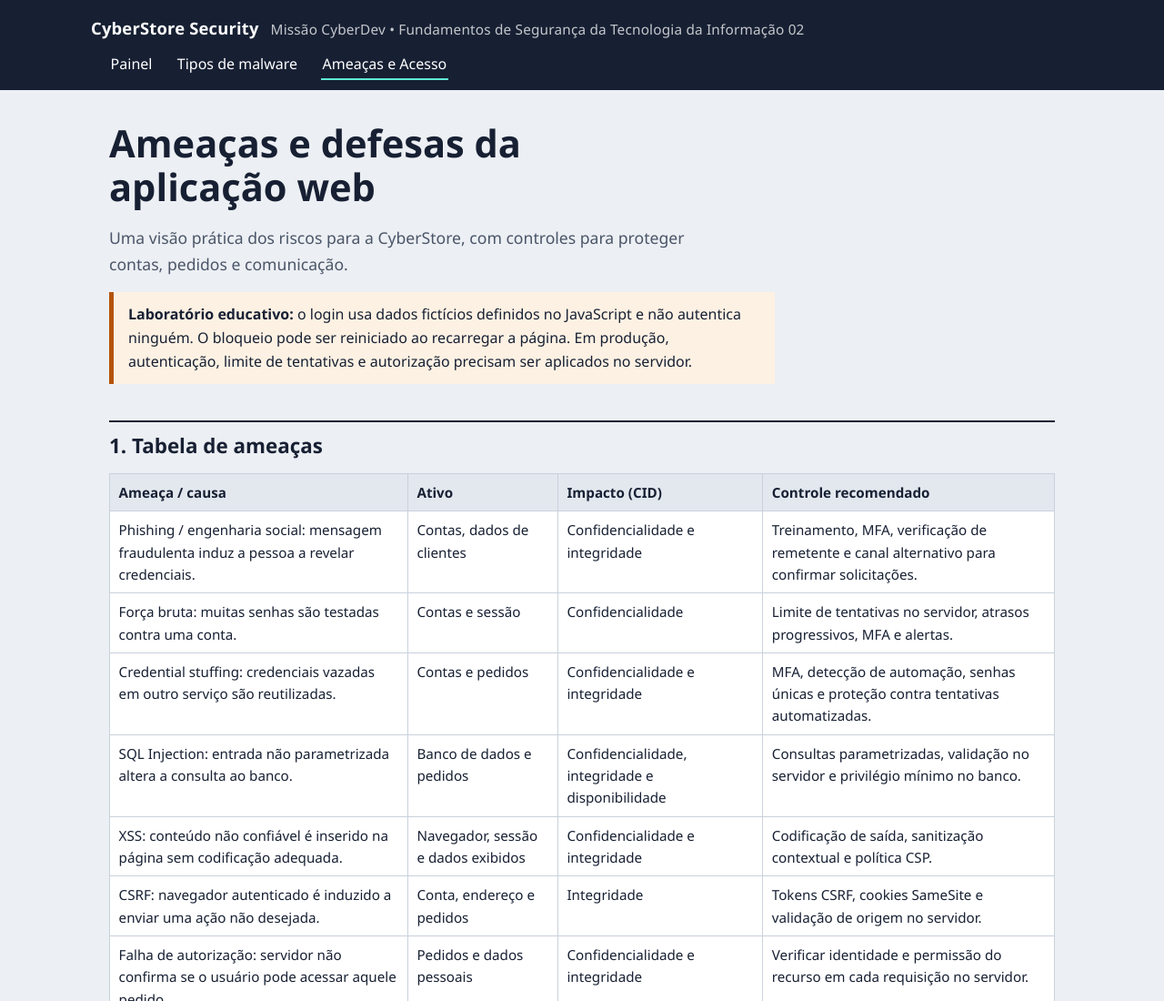
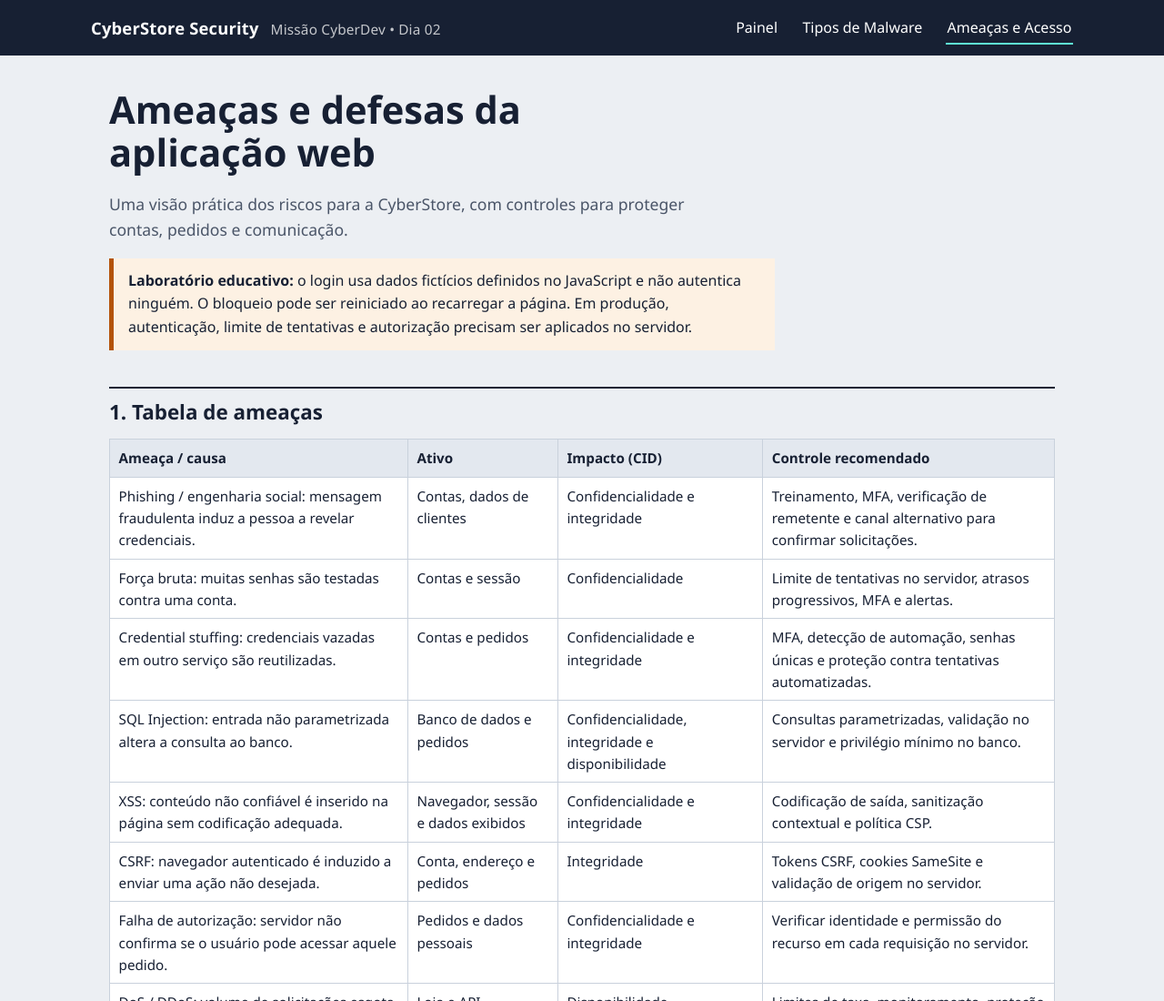
Before and after one commit to JorgeNoolasco/cyberstore-security, a plain HTML site: page ameacas.html in a window 1280 px wide. Shown: the top 1100 px of the page at 91% size. Drawn offline with Linux system fonts and the light colour scheme.

Commit message:
Corrige a header

```diff
--- a/ameacas.html
+++ b/ameacas.html
@@ -9,10 +9,10 @@
 <body>
 <a class="pular" href="#conteudo">Ir para o conteúdo</a>
 <header class="topo"><div class="in">
-  <div class="marca">CyberStore Security <small>Missão CyberDev • Fundamentos de Segurança da Tecnologia da Informação 02</small></div>
+  <div class="marca">CyberStore Security <small>Missão CyberDev • Dia 02</small></div>
   <nav aria-label="Principal">
     <a href="index.html">Painel</a>
-    <a href="malware.html">Tipos de malware</a>
+    <a href="malware.html">Tipos de Malware</a>
     <a href="ameacas.html" aria-current="page">Ameaças e Acesso</a>
   </nav>
 </div></header>
```
Also changed, not shown: index.html (+2 -1 lines), malware.html (+1 -1 lines).
